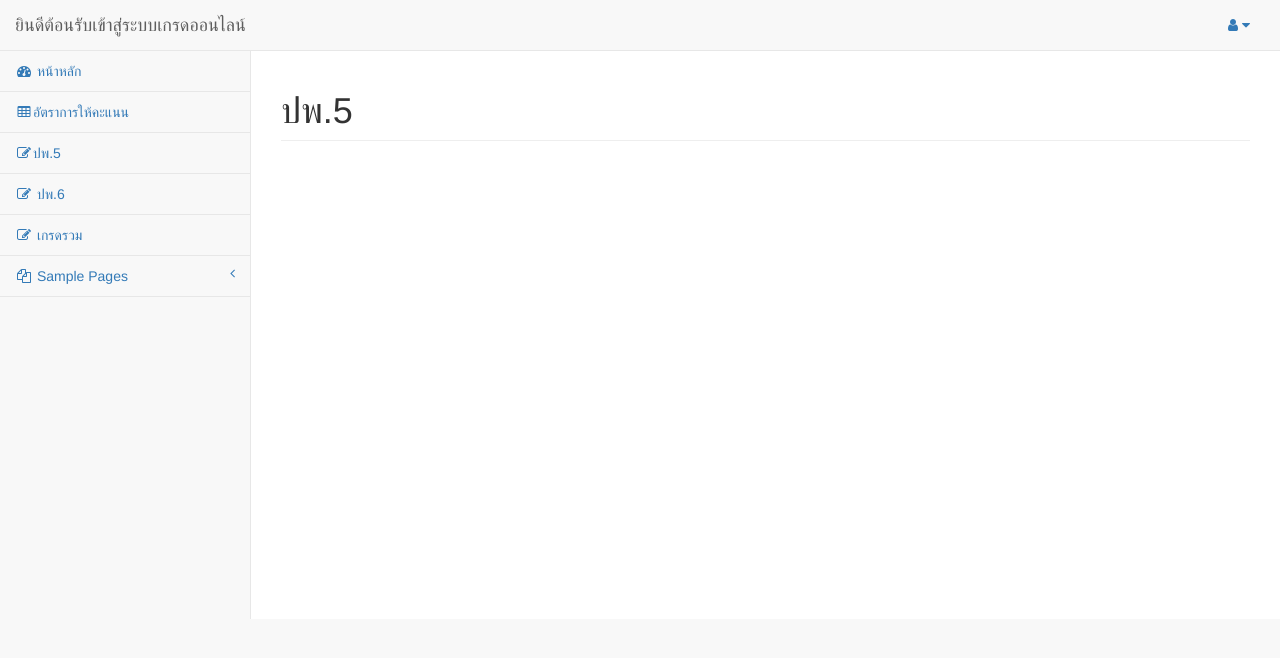
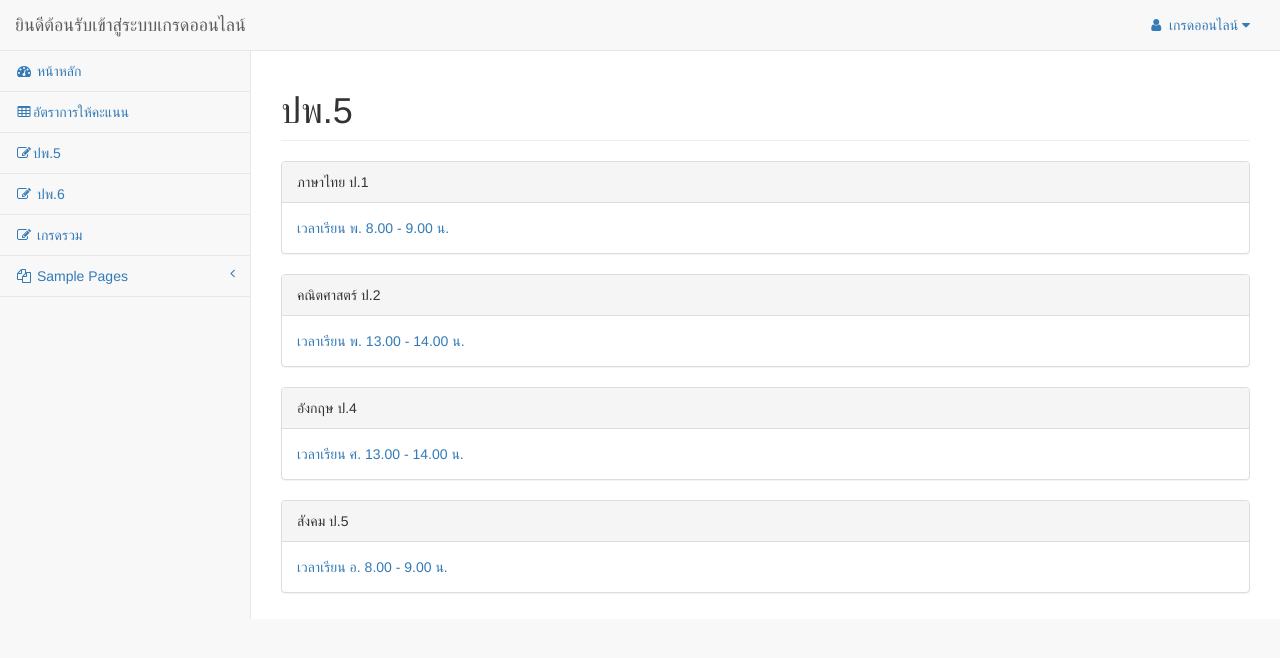
Before and after one commit to shamaikey005/Project, a PHP site: page /dashboard/pages/teacher/Evaluation-5.php in a window 1280 px wide. Shown: the top 658 px of the page. Run offline with PHP 8.4, Linux system fonts and the light colour scheme.

Commit message:
code in ev-5

```diff
--- a/dashboard/pages/teacher/Evaluation-5.php
+++ b/dashboard/pages/teacher/Evaluation-5.php
@@ -46,6 +46,46 @@
             <div class="row">
                 <div class="col-lg-12">
                     <h1 class="page-header">ปพ.5</h1>
+                    <div class="">
+                        <a href="#">
+                            <div class="panel panel-default">
+                                <div class="panel-heading">ภาษาไทย ป.1</div>
+                                <div class="panel-body">
+                                    เวลาเรียน พ. 8.00 - 9.00 น.
+                                </div>
+                            </div>
+                        </a>
+                    </div>
+                    <div class="">
+                        <a href="#">
+                            <div class="panel panel-default">
+                                <div class="panel-heading">คณิตศาสตร์ ป.2</div>
+                                <div class="panel-body">
+                                    เวลาเรียน พ. 13.00 - 14.00 น.
+                                </div>
+                            </div>
+                        </a>
+                    </div>
+                    <div class="">
+                        <a href="#">
+                            <div class="panel panel-default">
+                                <div class="panel-heading">อังกฤษ ป.4</div>
+                                <div class="panel-body">
+                                    เวลาเรียน ศ. 13.00 - 14.00 น.
+                                </div>
+                            </div>
+                        </a>
+                    </div>
+                    <div class="">
+                        <a href="#">
+                            <div class="panel panel-default">
+                                <div class="panel-heading">สังคม ป.5</div>
+                                <div class="panel-body">
+                                    เวลาเรียน อ. 8.00 - 9.00 น.
+                                </div>
+                            </div>
+                        </a>
+                    </div>
                 </div>
                 <!-- /.col-lg-12 -->
             </div>
--- a/dashboard/pages/teacher/nav-teacher.php
+++ b/dashboard/pages/teacher/nav-teacher.php
@@ -13,7 +13,7 @@
             <ul class="nav navbar-top-links navbar-right">
                 <li class="dropdown">
                     <a class="dropdown-toggle" data-toggle="dropdown" href="#">
-                        <i class="fa fa-user fa-เกรดออนไลน์fw"></i> <i class="fa fa-caret-down"></i>
+                        <i class="fa fa-user fa-fw"></i> เกรดออนไลน์ <i class="fa fa-caret-down"></i>
                     </a>
                     <ul class="dropdown-menu dropdown-user">
                         <li><a href="#"><i class="fa fa-user fa-fw"></i> User Profile</a>
```
